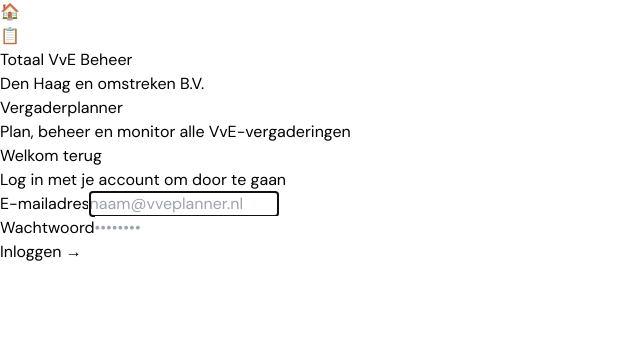
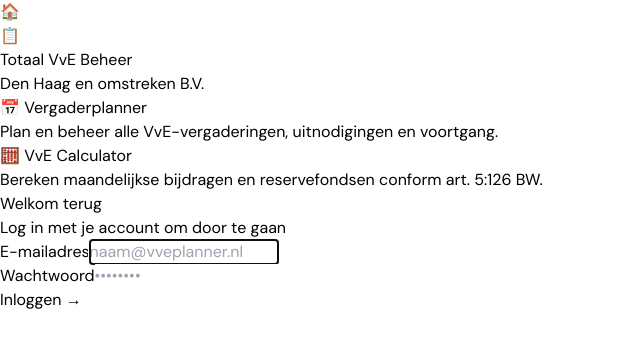
Before and after one commit to DailyDD/Vergaderplanner, a React (Vite) app: page / in a window 1280 px wide. Shown: the top 348 px of the page, without its empty margins (0-640 px from the left). Built offline with nearby package versions, Linux system fonts and the light colour scheme.

Commit message:
komma weg begroeting, calculator tegel op inlogscherm

```diff
--- a/src/App.jsx
+++ b/src/App.jsx
@@ -1719,9 +1719,15 @@
               </div>
             </div>
           </div>
-          <div className="text-center">
-            <p className="text-white text-xl font-bold mb-2">Vergaderplanner</p>
-            <p className="text-gray-400 text-sm leading-relaxed max-w-xs">Plan, beheer en monitor alle VvE-vergaderingen</p>
+          <div className="flex flex-col gap-4 w-full max-w-xs">
+            <div className="bg-white/10 border border-white/15 rounded-xl px-4 py-3">
+              <p className="text-white text-sm font-bold mb-1">📅 Vergaderplanner</p>
+              <p className="text-gray-400 text-xs leading-relaxed">Plan en beheer alle VvE-vergaderingen, uitnodigingen en voortgang.</p>
+            </div>
+            <div className="bg-white/10 border border-white/15 rounded-xl px-4 py-3">
+              <p className="text-white text-sm font-bold mb-1">🧮 VvE Calculator</p>
+              <p className="text-gray-400 text-xs leading-relaxed">Bereken maandelijkse bijdragen en reservefondsen conform art. 5:126 BW.</p>
+            </div>
           </div>
         </div>
       </div>
@@ -1795,7 +1801,7 @@
           {/* Welkom */}
           <div className="mb-8">
             <h1 className="text-2xl font-bold text-[#2D2D2D] mb-1">
-              {(() => { const h = new Date().getHours(); return h < 12 ? "Goedemorgen" : h < 18 ? "Goedemiddag" : "Goedenavond"; })()}, {beheerder}
+              {(() => { const h = new Date().getHours(); return h < 12 ? "Goedemorgen" : h < 18 ? "Goedemiddag" : "Goedenavond"; })()} {beheerder}
             </h1>
             <p className="text-sm text-gray-500">Kies een tool om mee te beginnen</p>
           </div>
```
